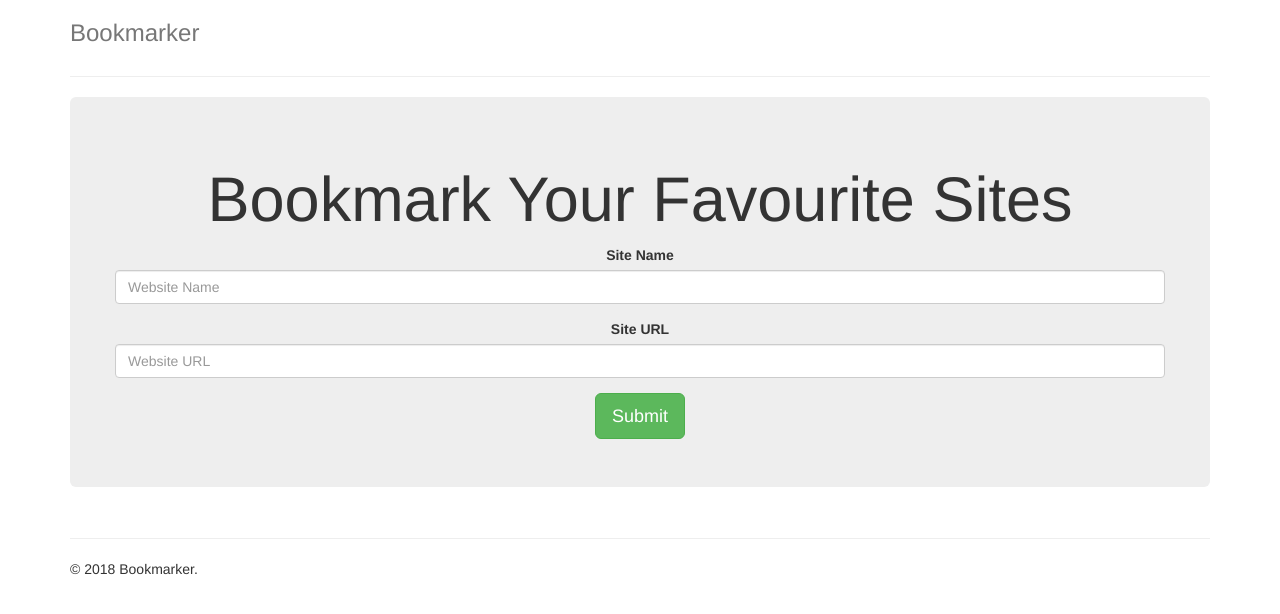
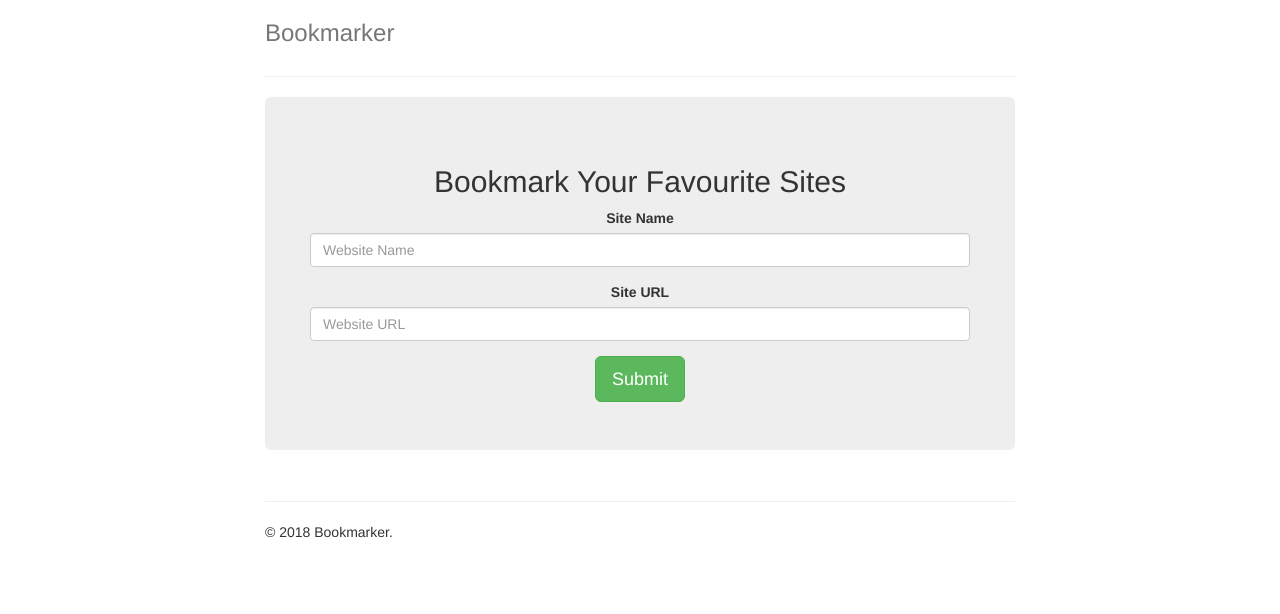
Before and after one commit to shubh3110/Bookmarker, a plain HTML site: page index.html in a window 1280 px wide. Drawn offline with nearby package versions, Linux system fonts and the light colour scheme.

Commit message:
initial commit

```diff
--- a/index.html
+++ b/index.html
@@ -10,13 +10,16 @@
 <body>
 
 	<div class="container">
+		<div class="row">
+			<div class="col-sm-2"></div>
+			<div class="col-sm-8">
 				<div class="header clearfix">
 					<nav></nav>
 					<h3 class="text-muted">Bookmarker</h3>
 				</div>
 				<hr>
 				<div class="jumbotron text-center">
-			<h1>Bookmark Your Favourite Sites</h1>
+					<h2>Bookmark Your Favourite Sites</h2>
 					<div class="row">
 						<form id="myForm">
 							<div class="form-group">
@@ -42,6 +45,9 @@
 		        	<p>&copy; 2018 Bookmarker.</p>
 		      	</footer>
 		    </div>
+		    <div class="col-sm-2"></div>
+      	</div>
+	</div>
 
 	<script
     src="https://code.jquery.com/jquery-3.1.1.js"
```
Lines whose indentation alone changed are shown as unchanged.
